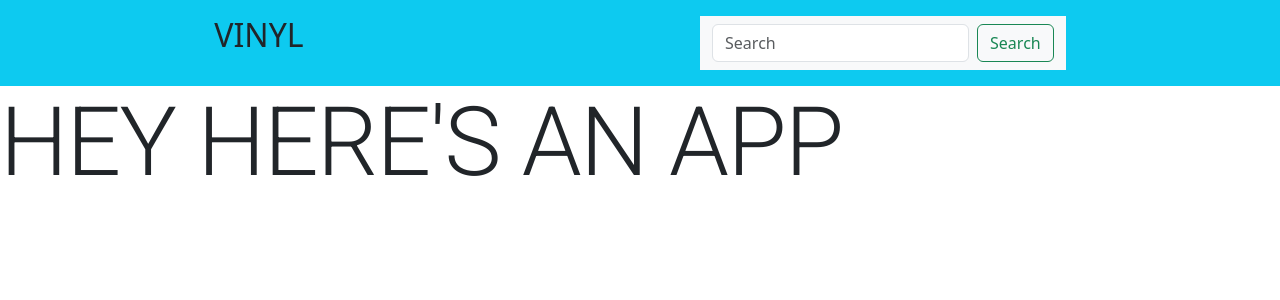
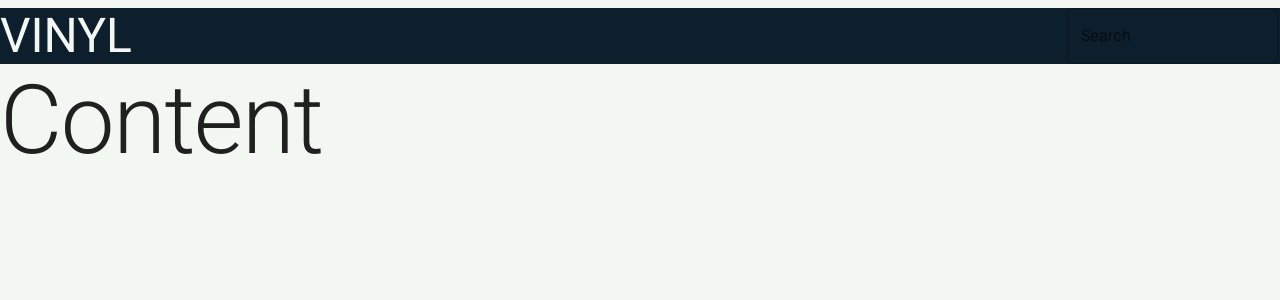
Before and after one commit to NightlineCoder/Vinyl-Social-Media, a React (Create React App) app in the folder client/: page / in a window 1280 px wide. Shown: the top 300 px of the page. Built offline with nearby package versions, Linux system fonts and the light colour scheme.

Commit message:
added basline theme and started in with components from MUI

```diff
--- a/client/public/index.html
+++ b/client/public/index.html
@@ -6,6 +6,7 @@
 		<meta name="viewport" content="width=device-width, initial-scale=1" />
 		<meta name="theme-color" content="#000000" />
 		<meta name="description" content="Project 3 for group 8" />
+
 		<link rel="apple-touch-icon" href="%PUBLIC_URL%/logo192.png" />
 		<!--
       manifest.json provides metadata used when your web app is installed on a
--- a/client/src/App.js
+++ b/client/src/App.js
@@ -4,12 +4,15 @@ import { setContext } from "@apollo/client/link/context";
 import { BrowserRouter as Router, Route, Routes } from "react-router-dom";
 import "./App.css";
 import Nav from "./components/Nav/Nav";
-import "bootstrap/dist/css/bootstrap.min.css";
 import Home from "./pages/Home";
 import "@fontsource/roboto/300.css";
 import "@fontsource/roboto/400.css";
 import "@fontsource/roboto/500.css";
 import "@fontsource/roboto/700.css";
+import { ThemeProvider } from "@mui/material/styles";
+import CssBaseline from "@mui/material/CssBaseline";
+import theme from "./theme";
+
 // Main GraphQL endpoint
 let httpLink = createHttpLink({
 	uri: "/graphql",
@@ -34,14 +37,15 @@ const client = new ApolloClient({
 const App = () => {
 	return (
 		<ApolloProvider client={client}>
-			<div className="App">
+			<ThemeProvider theme={theme}>
+				<CssBaseline />
 				<Router>
 					<Nav />
 					<Routes>
 						<Route path="/" element={<Home />} />
 					</Routes>
 				</Router>
-			</div>
+			</ThemeProvider>
 		</ApolloProvider>
 	);
 };
--- a/client/src/components/Nav/Nav.js
+++ b/client/src/components/Nav/Nav.js
@@ -1,22 +1,34 @@
 import React from "react";
 import "./header.css";
+import { Typography, Box, Container, TextField } from "@mui/material";
+import Grid from "@mui/material/Unstable_Grid2";
+const Nav = () => {
+	return (
+		<Grid container sx={{ backgroundColor: "primary.main", mt: 1 }}>
+			<Grid xs={10}>
+				<Typography variant="h3" component="h1" color="#F2F7F2">
+					VINYL
+				</Typography>
+			</Grid>
+			<Grid xs={2}>
+				<TextField id="navSearch" label="Search" variant="outlined" color="background" />
+			</Grid>
+		</Grid>
 
-function Header() {
-	return (
-		<header className="bg-info p-3 d-flex justify-content-around">
-			<h2>VINYL</h2>
-			<nav className="navbar bg-body-tertiary">
-				<div className="container-fluid">
-					<form className="d-flex" role="search">
-						<input className="form-control me-2" type="search" placeholder="Search" aria-label="Search" />
-						<button className="btn btn-outline-success" type="submit">
-							Search
-						</button>
-					</form>
-				</div>
-			</nav>
-		</header>
+		// <header className="bg-info p-3 d-flex justify-content-around">
+		// 	<h2>VINYL</h2>
+		// 	<nav className="navbar bg-body-tertiary">
+		// 		<div className="container-fluid">
+		// 			<form className="d-flex" role="search">
+		// 				<input className="form-control me-2" type="search" placeholder="Search" aria-label="Search" />
+		// 				<button className="btn btn-outline-success" type="submit">
+		// 					Search
+		// 				</button>
+		// 			</form>
+		// 		</div>
+		// 	</nav>
+		// </header>
 	);
-}
+};
 
-export default Header;
+export default Nav;
--- a/client/src/pages/Home.js
+++ b/client/src/pages/Home.js
@@ -1,13 +1,15 @@
 import React from "react";
 import { Link } from "react-router-dom";
-import { Typography } from "@mui/material";
+import { Typography, Box } from "@mui/material";
 import Grid from "@mui/material/Unstable_Grid2";
 const Home = () => {
 	return (
-		<Grid>
-			<Typography variant="h1" component="h1">
-				HEY HERE'S AN APP
-			</Typography>
+		<Grid container>
+			<Box elevation={2}>
+				<Typography variant="h1" component="h1">
+					Content
+				</Typography>
+			</Box>
 		</Grid>
 	);
 };
--- /dev/null
+++ b/client/src/theme.js
@@ -0,0 +1,18 @@
+import { createTheme } from "@mui/material/styles";
+
+const theme = createTheme({
+	palette: {
+		primary: {
+			main: "#0D1F2D",
+		},
+		secondary: {
+			main: "#388659",
+		},
+		background: {
+			main: "#F2F7F2",
+			default: "#F2F7F2",
+		},
+	},
+});
+
+export default theme;
```
Also changed, not shown: client/package.json (+7 -3 lines), package.json (+0 -7 lines), 2 other files (tests, documents, lock files or other folders). Lines whose indentation alone changed are shown as unchanged.
